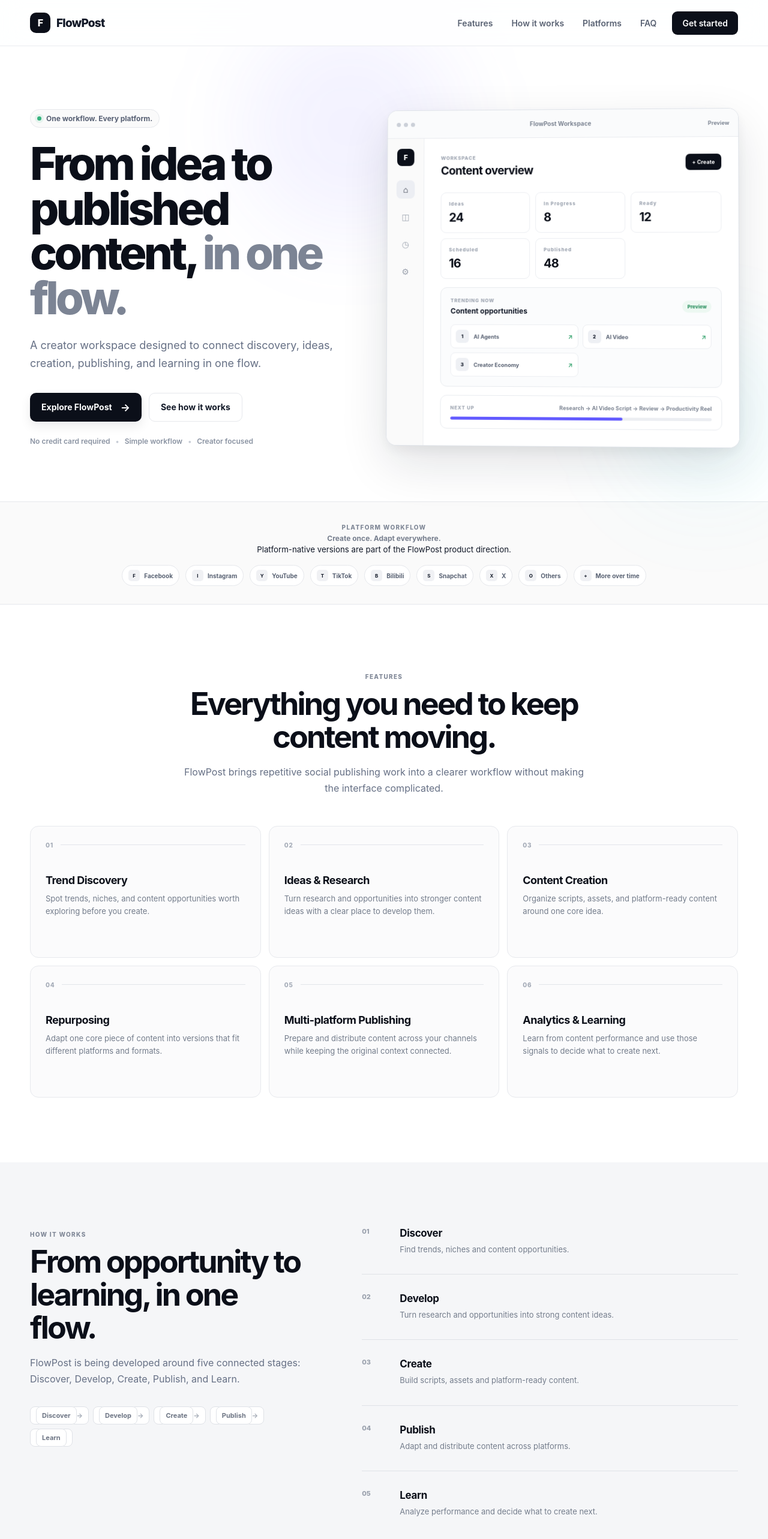
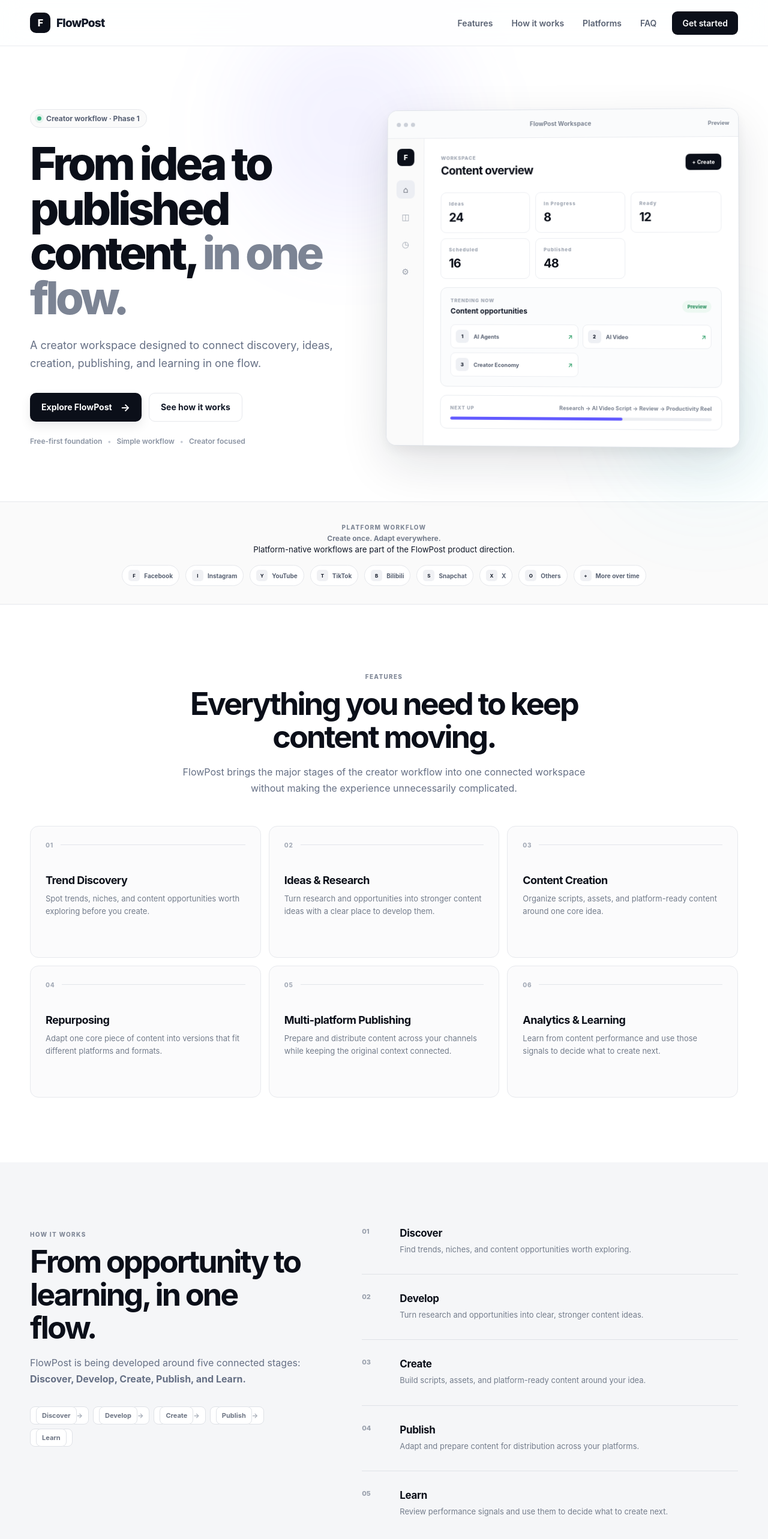
Before and after one commit to daoudbkabir/Flowpost, a React (Vite) app: page / in a window 1280 px wide. Shown: the top 2566 px of the page at 60% size. Built offline with nearby package versions, Linux system fonts and the light colour scheme.

Commit message:
Refine text for workflow, dashboard, and FAQs
Updated text for workflow steps, dashboard, and FAQ sections to enhance clarity and detail.

```diff
--- a/src/App.jsx
+++ b/src/App.jsx
@@ -48,27 +48,27 @@
   {
     number: "01",
     title: "Discover",
-    text: "Find trends, niches and content opportunities.",
+    text: "Find trends, niches, and content opportunities worth exploring.",
   },
   {
     number: "02",
     title: "Develop",
-    text: "Turn research and opportunities into strong content ideas.",
+    text: "Turn research and opportunities into clear, stronger content ideas.",
   },
   {
     number: "03",
     title: "Create",
-    text: "Build scripts, assets and platform-ready content.",
+    text: "Build scripts, assets, and platform-ready content around your idea.",
   },
   {
     number: "04",
     title: "Publish",
-    text: "Adapt and distribute content across platforms.",
+    text: "Adapt and prepare content for distribution across your platforms.",
   },
   {
     number: "05",
     title: "Learn",
-    text: "Analyze performance and decide what to create next.",
+    text: "Review performance signals and use them to decide what to create next.",
   },
 ];
 
@@ -80,7 +80,11 @@
   ["Published", "48"],
 ];
 
-const trends = ["AI Agents", "AI Video", "Creator Economy"];
+const trends = [
+  "AI Agents",
+  "AI Video",
+  "Creator Economy",
+];
 
 const faqs = [
   {
@@ -91,22 +95,22 @@
   {
     question: "Which platforms is FlowPost designed for?",
     answer:
-      "The FlowPost product direction includes Facebook, Instagram, YouTube, TikTok, Bilibili, Snapchat, X, and other platforms over time. These platform representations are part of the Phase 1 landing page and do not mean live integrations are currently available.",
+      "The FlowPost product direction includes Facebook, Instagram, YouTube, TikTok, Bilibili, Snapchat, X, and other platforms over time. These platform representations describe the intended workflow and do not mean live integrations are currently available.",
   },
   {
     question: "How is FlowPost being developed?",
     answer:
-      "FlowPost is being developed in phases. Phase 1 establishes the creator workflow and product direction. Advanced discovery, creation capabilities, publishing integrations, and analytics are future phases rather than currently implemented functionality.",
+      "FlowPost is being developed in phases. Phase 1 establishes the core creator workflow and product direction. More advanced discovery, creation, publishing integrations, and analytics capabilities are planned for future phases.",
   },
   {
     question: "Will FlowPost replace my existing creation tools?",
     answer:
-      "No. FlowPost is being positioned as a connected creator workflow rather than a replacement for every specialized creation tool. The product direction is to help creators organize the journey from discovery and ideas through publishing and learning.",
+      "No. FlowPost is being positioned as a connected creator workflow rather than a replacement for every specialized creation tool. The goal is to help creators organize the journey from discovery and ideas through creation, publishing, and learning.",
   },
   {
     question: "Is the dashboard showing real data?",
     answer:
-      "No. The dashboard shown on this landing page is a static product representation used to communicate the intended FlowPost workflow. The numbers, trends, and next-up content are mock data.",
+      "No. The dashboard shown on this landing page is a static product preview used to communicate the intended FlowPost experience. The numbers, trends, and workflow shown are illustrative mock data.",
   },
 ];
 
@@ -127,25 +131,38 @@
 
   return (
     <div className="app">
+      {/* Header */}
       <header className="site-header">
         <div className="container header-inner">
           <button
             className="brand"
+            type="button"
             onClick={() => navigateTo("home")}
             aria-label="Go to FlowPost home"
           >
-            <span className="brand-mark" aria-hidden="true">
+            <span
+              className="brand-mark"
+              aria-hidden="true"
+            >
               F
             </span>
+
             <span>FlowPost</span>
           </button>
 
           <button
-            className={`menu-button ${menuOpen ? "is-open" : ""}`}
+            className={`menu-button ${
+              menuOpen ? "is-open" : ""
+            }`}
+            type="button"
             onClick={() => setMenuOpen((value) => !value)}
             aria-expanded={menuOpen}
             aria-controls="site-navigation"
-            aria-label={menuOpen ? "Close navigation" : "Open navigation"}
+            aria-label={
+              menuOpen
+                ? "Close navigation"
+                : "Open navigation"
+            }
           >
             <span />
             <span />
@@ -154,23 +171,42 @@
 
           <nav
             id="site-navigation"
-            className={`nav ${menuOpen ? "nav-open" : ""}`}
+            className={`nav ${
+              menuOpen ? "nav-open" : ""
+            }`}
             aria-label="Primary navigation"
           >
-            <button onClick={() => navigateTo("features")}>Features</button>
+            <button
+              type="button"
+              onClick={() => navigateTo("features")}
+            >
+              Features
+            </button>
 
-            <button onClick={() => navigateTo("how-it-works")}>
+            <button
+              type="button"
+              onClick={() => navigateTo("how-it-works")}
+            >
               How it works
             </button>
 
-            <button onClick={() => navigateTo("platforms")}>
+            <button
+              type="button"
+              onClick={() => navigateTo("platforms")}
+            >
               Platforms
             </button>
 
-            <button onClick={() => navigateTo("faq")}>FAQ</button>
+            <button
+              type="button"
+              onClick={() => navigateTo("faq")}
+            >
+              FAQ
+            </button>
 
             <button
               className="nav-cta"
+              type="button"
               onClick={() => navigateTo("get-started")}
             >
               Get started
@@ -180,27 +216,40 @@
       </header>
 
       <main>
-        <section className="hero" id="home">
+        {/* Hero */}
+        <section
+          className="hero"
+          id="home"
+          aria-labelledby="hero-title"
+        >
           <div className="hero-grid container">
             <div className="hero-copy">
               <div className="eyebrow">
-                <span className="status-dot" aria-hidden="true" />
-                <span>One workflow. Every platform.</span>
+                <span
+                  className="status-dot"
+                  aria-hidden="true"
+                />
+
+                <span>
+                  Creator workflow · Phase 1
+                </span>
               </div>
 
-              <h1>
+              <h1 id="hero-title">
                 From idea to published content,
                 <span> in one flow.</span>
               </h1>
 
               <p className="hero-text">
-                A creator workspace designed to connect discovery, ideas,
-                creation, publishing, and learning in one flow.
+                A creator workspace designed to connect
+                discovery, ideas, creation, publishing, and
+                learning in one flow.
               </p>
 
               <div className="hero-actions">
                 <button
                   className="primary-button"
+                  type="button"
                   onClick={() => navigateTo("get-started")}
                 >
                   Explore FlowPost
@@ -209,22 +258,34 @@
 
                 <button
                   className="secondary-button"
-                  onClick={() => navigateTo("how-it-works")}
+                  type="button"
+                  onClick={() =>
+                    navigateTo("how-it-works")
+                  }
                 >
                   See how it works
                 </button>
               </div>
 
-              <div className="trust-row" aria-label="Product highlights">
-                <span>No credit card required</span>
+              <div
+                className="trust-row"
+                aria-label="FlowPost product highlights"
+              >
+                <span>Free-first foundation</span>
 
-                <span className="trust-separator" aria-hidden="true">
+                <span
+                  className="trust-separator"
+                  aria-hidden="true"
+                >
                   •
                 </span>
 
                 <span>Simple workflow</span>
 
-                <span className="trust-separator" aria-hidden="true">
+                <span
+                  className="trust-separator"
+                  aria-hidden="true"
+                >
                   •
                 </span>
 
@@ -232,13 +293,17 @@
               </div>
             </div>
 
+            {/* Product Preview */}
             <div
               className="hero-dashboard"
               aria-label="Static FlowPost creator workspace preview"
             >
               <div className="dashboard-window">
                 <div className="window-bar">
-                  <div className="window-dots" aria-hidden="true">
+                  <div
+                    className="window-dots"
+                    aria-hidden="true"
+                  >
                     <span />
                     <span />
                     <span />
@@ -248,49 +313,88 @@
                     FlowPost Workspace
                   </span>
 
-                  <span className="window-status">Preview</span>
+                  <span className="window-status">
+                    Preview
+                  </span>
                 </div>
 
                 <div className="dashboard-content">
-                  <aside className="mini-sidebar" aria-hidden="true">
-                    <div className="mini-logo">F</div>
-                    <div className="mini-nav active">⌂</div>
-                    <div className="mini-nav">◫</div>
-                    <div className="mini-nav">◷</div>
-                    <div className="mini-nav">⚙</div>
+                  <aside
+                    className="mini-sidebar"
+                    aria-hidden="true"
+                  >
+                    <div className="mini-logo">
+                      F
+                    </div>
+
+                    <div className="mini-nav active">
+                      ⌂
+                    </div>
+
+                    <div className="mini-nav">
+                      ◫
+                    </div>
+
+                    <div className="mini-nav">
+                      ◷
+                    </div>
+
+                    <div className="mini-nav">
+                      ⚙
+                    </div>
                   </aside>
 
                   <div className="mini-main">
                     <div className="mini-heading">
                       <div>
                         <small>WORKSPACE</small>
-                        <h3>Content overview</h3>
+
+                        <h3>
+                          Content overview
+                        </h3>
                       </div>
 
-                      <span className="mini-create">+ Create</span>
+                      <span className="mini-create">
+                        + Create
+                      </span>
                     </div>
 
                     <div className="mini-stats mini-stats-five">
-                      {dashboardStats.map(([label, value]) => (
+                      {dashboardStats.map(
+                        ([label, value]) => (
                           <div key={label}>
-                          <small>{label}</small>
-                          <strong>{value}</strong>
+                            <small>
+                              {label}
+                            </small>
+
+                            <strong>
+                              {value}
+                            </strong>
                           </div>
-                      ))}
+                        )
+                      )}
                     </div>
 
                     <div className="mini-card">
                       <div className="mini-card-head">
                         <div>
-                          <small>TRENDING NOW</small>
-                          <strong>Content opportunities</strong>
+                          <small>
+                            TRENDING NOW
+                          </small>
+
+                          <strong>
+                            Content opportunities
+                          </strong>
                         </div>
 
-                        <span className="badge">Preview</span>
+                        <span className="badge">
+                          Preview
+                        </span>
                       </div>
 
                       <div className="platform-list trend-list">
-                        {trends.map((trend, index) => (
+                        {trends.map(
+                          (trend, index) => (
                             <div
                               className="platform-item"
                               key={trend}
@@ -302,7 +406,9 @@
                                 {index + 1}
                               </span>
 
-                            <span>{trend}</span>
+                              <span>
+                                {trend}
+                              </span>
 
                               <span
                                 className="check"
@@ -311,16 +417,20 @@
                                 ↗
                               </span>
                             </div>
-                        ))}
+                          )
+                        )}
                       </div>
                     </div>
 
                     <div className="mini-progress next-up-card">
                       <div>
-                        <small>NEXT UP</small>
+                        <small>
+                          NEXT UP
+                        </small>
 
                         <span>
-                          Research → AI Video Script → Review →
+                          Research → AI Video
+                          Script → Review →
                           Productivity Reel
                         </span>
                       </div>
@@ -349,27 +459,38 @@
           </div>
         </section>
 
-        <section className="platform-strip" id="platforms">
+        {/* Platforms */}
+        <section
+          className="platform-strip"
+          id="platforms"
+          aria-labelledby="platforms-title"
+        >
           <div className="container">
             <div className="strip-copy">
               <span className="section-label">
                 PLATFORM WORKFLOW
               </span>
 
-              <p>Create once. Adapt everywhere.</p>
+              <p id="platforms-title">
+                Create once. Adapt everywhere.
+              </p>
 
               <small>
-                Platform-native versions are part of the FlowPost
-                product direction.
+                Platform-native workflows are part of
+                the FlowPost product direction.
               </small>
             </div>
 
-            <div className="platforms">
+            <div
+              className="platforms"
+              aria-label="Supported platform direction"
+            >
               {platforms.map((platform) => (
                 <span key={platform}>
                   <b aria-hidden="true">
                     {platform.charAt(0)}
                   </b>
+
                   {platform}
                 </span>
               ))}
@@ -382,19 +503,27 @@
           </div>
         </section>
 
-        <section className="section" id="features">
+        {/* Features */}
+        <section
+          className="section"
+          id="features"
+          aria-labelledby="features-title"
+        >
           <div className="container">
             <div className="section-heading">
-              <span className="section-label">FEATURES</span>
+              <span className="section-label">
+                FEATURES
+              </span>
 
-              <h2>
+              <h2 id="features-title">
                 Everything you need to keep content moving.
               </h2>
 
               <p>
-                FlowPost brings repetitive social publishing work into
-                a clearer workflow without making the interface
-                complicated.
+                FlowPost brings the major stages of the
+                creator workflow into one connected
+                workspace without making the experience
+                unnecessarily complicated.
               </p>
             </div>
 
@@ -424,9 +553,11 @@
           </div>
         </section>
 
+        {/* Workflow */}
         <section
           className="workflow-section"
           id="how-it-works"
+          aria-labelledby="workflow-title"
         >
           <div className="container workflow-grid">
             <div className="section-heading left">
@@ -434,57 +565,73 @@
                 HOW IT WORKS
               </span>
 
-              <h2>
+              <h2 id="workflow-title">
                 From opportunity to learning,
                 in one flow.
               </h2>
 
               <p>
-                FlowPost is being developed around five connected
-                stages: Discover, Develop, Create, Publish, and Learn.
+                FlowPost is being developed around five
+                connected stages:
+                <strong>
+                  {" "}
+                  Discover, Develop, Create, Publish,
+                  and Learn.
+                </strong>
               </p>
 
               <div
                 className="workflow-sequence"
-                aria-hidden="true"
+                aria-label="FlowPost five-stage workflow"
               >
-                {workflowSteps.map((step, index) => (
+                {workflowSteps.map(
+                  (step, index) => (
                     <span
                       className="workflow-sequence-item"
                       key={step.title}
                     >
-                    <span>{step.title}</span>
+                      <span>
+                        {step.title}
+                      </span>
 
-                    {index < workflowSteps.length - 1 && (
-                      <i aria-hidden="true">→</i>
+                      {index <
+                        workflowSteps.length - 1 && (
+                        <i aria-hidden="true">
+                          →
+                        </i>
                       )}
                     </span>
-                ))}
+                  )
+                )}
               </div>
             </div>
 
             <div className="steps">
               {workflowSteps.map((step) => (
-                <div
+                <article
                   className="step"
                   key={step.number}
                 >
-                  <span>{step.number}</span>
+                  <span aria-hidden="true">
+                    {step.number}
+                  </span>
 
                   <div>
                     <h3>{step.title}</h3>
 
                     <p>{step.text}</p>
                   </div>
-                </div>
+                </article>
               ))}
             </div>
           </div>
         </section>
 
+        {/* CTA */}
         <section
           className="cta-section"
           id="get-started"
+          aria-labelledby="cta-title"
         >
           <div className="container">
             <div className="cta-card">
@@ -493,40 +640,51 @@
                   FLOWPOST
                 </span>
 
-                <h2>
+                <h2 id="cta-title">
                   Ready to simplify your content workflow?
                 </h2>
 
                 <p>
-                  Start with a clean foundation designed to grow
-                  into a complete multi-platform workspace.
+                  Start with a clean foundation designed
+                  to grow into a complete multi-platform
+                  creator workspace.
                 </p>
               </div>
 
               <button
                 className="primary-button"
+                type="button"
                 onClick={() => navigateTo("home")}
               >
-                Get started
-                <span aria-hidden="true">→</span>
+                Explore the workflow
+                <span aria-hidden="true">
+                  →
+                </span>
               </button>
             </div>
           </div>
         </section>
 
+        {/* FAQ */}
         <section
           className="faq-section"
           id="faq"
+          aria-labelledby="faq-title"
         >
           <div className="container">
             <div className="section-heading">
-              <span className="section-label">FAQ</span>
+              <span className="section-label">
+                FAQ
+              </span>
 
-              <h2>Simple answers.</h2>
+              <h2 id="faq-title">
+                Simple answers.
+              </h2>
 
               <p>
-                A few basics about what FlowPost is and what is
-                planned next.
+                A few basics about what FlowPost is,
+                what Phase 1 represents, and what comes
+                next.
               </p>
             </div>
 
@@ -534,7 +692,9 @@
               {faqs.map((faq) => (
                 <details key={faq.question}>
                   <summary>
-                    <span>{faq.question}</span>
+                    <span>
+                      {faq.question}
+                    </span>
 
                     <span
                       className="faq-plus"
@@ -552,11 +712,13 @@
         </section>
       </main>
 
+      {/* Footer */}
       <footer className="site-footer">
         <div className="container footer-main">
           <div className="footer-brand">
             <button
               className="brand"
+              type="button"
               onClick={() => navigateTo("home")}
               aria-label="Go to FlowPost home"
             >
@@ -571,8 +733,9 @@
             </button>
 
             <p>
-              A creator workflow platform being developed to connect
-              discovery, ideas, creation, publishing, and learning.
+              A creator workflow platform being developed
+              to connect discovery, ideas, creation,
+              publishing, and learning.
             </p>
           </div>
 
@@ -580,18 +743,23 @@
             <h4>Product</h4>
 
             <button
+              type="button"
               onClick={() => navigateTo("features")}
             >
               Features
             </button>
 
             <button
-              onClick={() => navigateTo("how-it-works")}
+              type="button"
+              onClick={() =>
+                navigateTo("how-it-works")
+              }
             >
               How it works
             </button>
 
             <button
+              type="button"
               onClick={() => navigateTo("platforms")}
             >
               Platforms
@@ -601,9 +769,17 @@
           <div className="footer-column">
             <h4>Company</h4>
 
-            <button type="button">About</button>
-            <button type="button">Contact</button>
-            <button type="button">Careers</button>
+            <button type="button">
+              About
+            </button>
+
+            <button type="button">
+              Contact
+            </button>
+
+            <button type="button">
+              Careers
+            </button>
           </div>
 
           <div className="footer-column">
```
Lines whose indentation alone changed are shown as unchanged.
